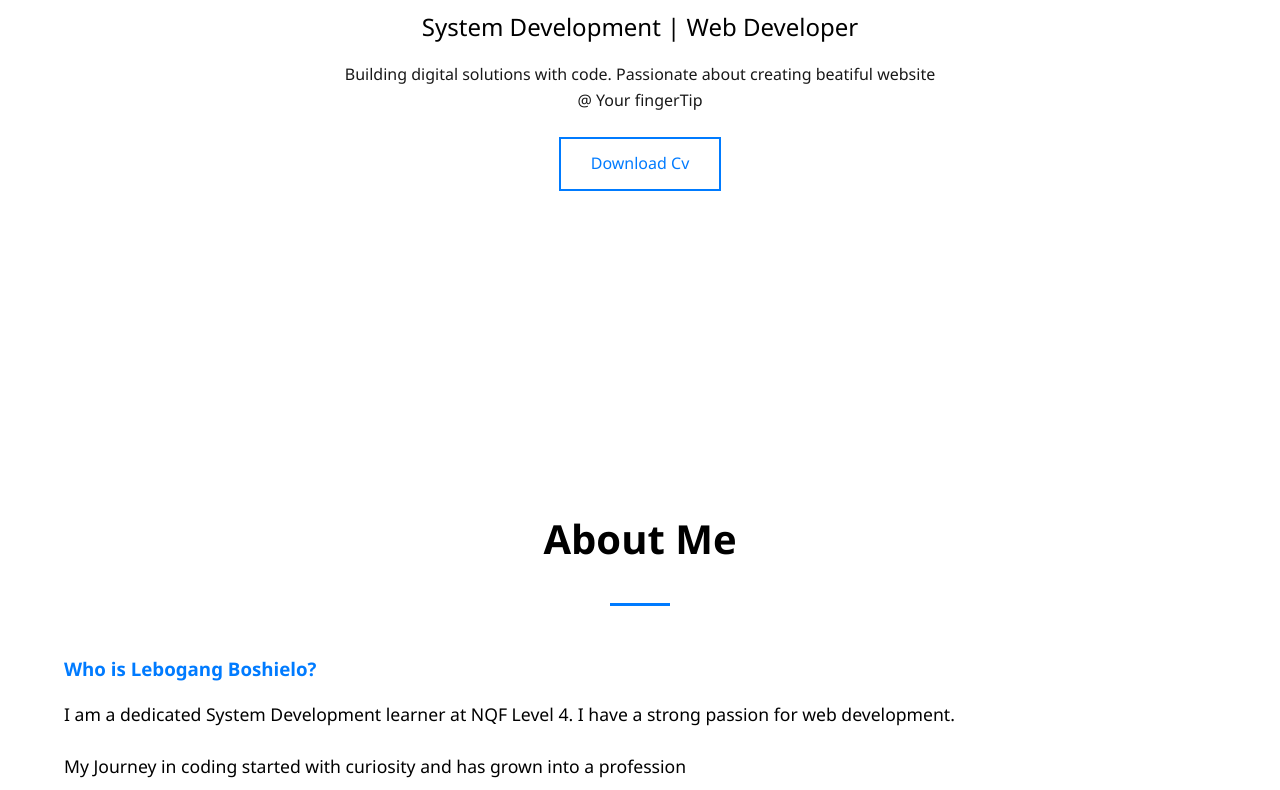
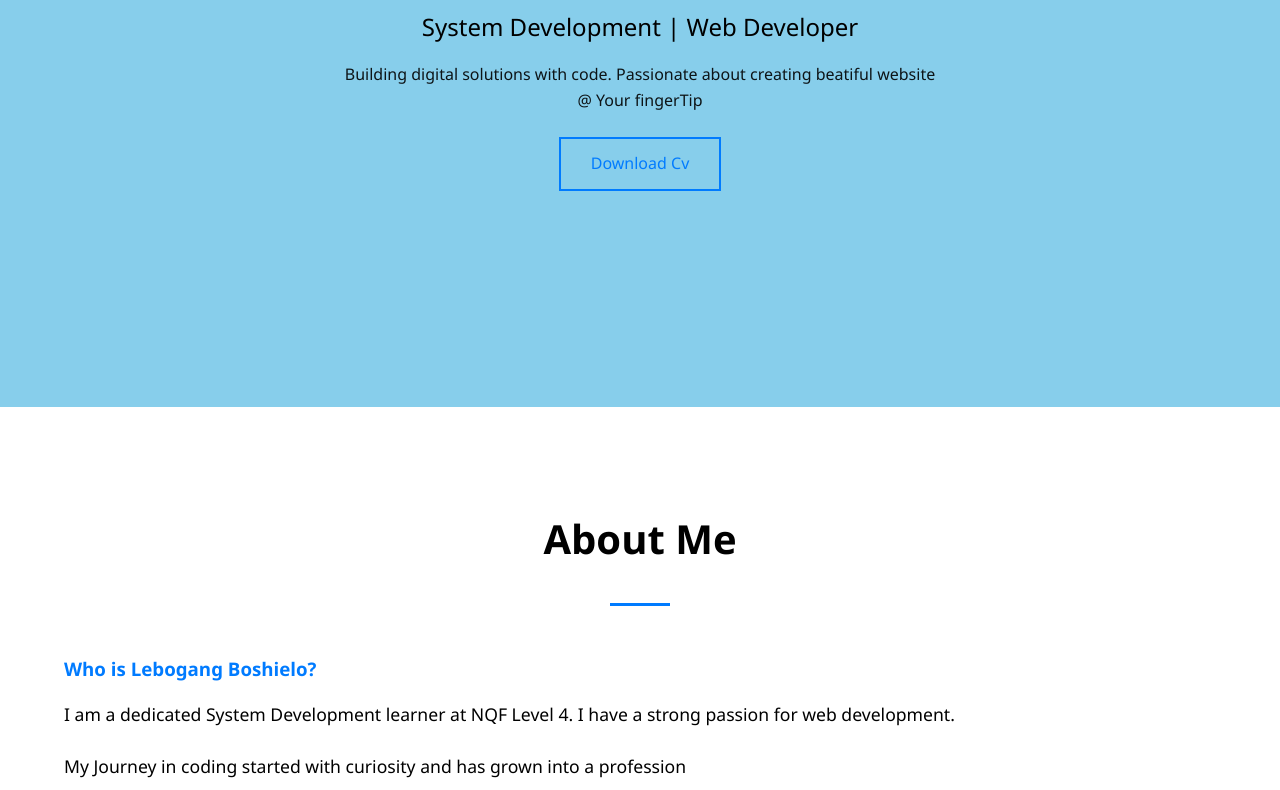
Before and after one commit to slekza11/My-Portfolio, a plain HTML site: page index.html in a window 1280 px wide. Shown: the part 393-1183 px from the top of the page. Drawn offline with Linux system fonts and the light colour scheme.

Commit message:
modified css/stye.css background colour changed from white to skyblue

```diff
--- a/css/style.css
+++ b/css/style.css
@@ -9,7 +9,7 @@ body {
     font-family: 'Segoe UI', Tahoma, Geneva, Verdana, sans-serif;
     line-height: 1.6;
     color:black;
-    background-color: white;
+    background-color: skyblue;
 }
 
 /* ========== TYPOGRAPHY ========== */
```
